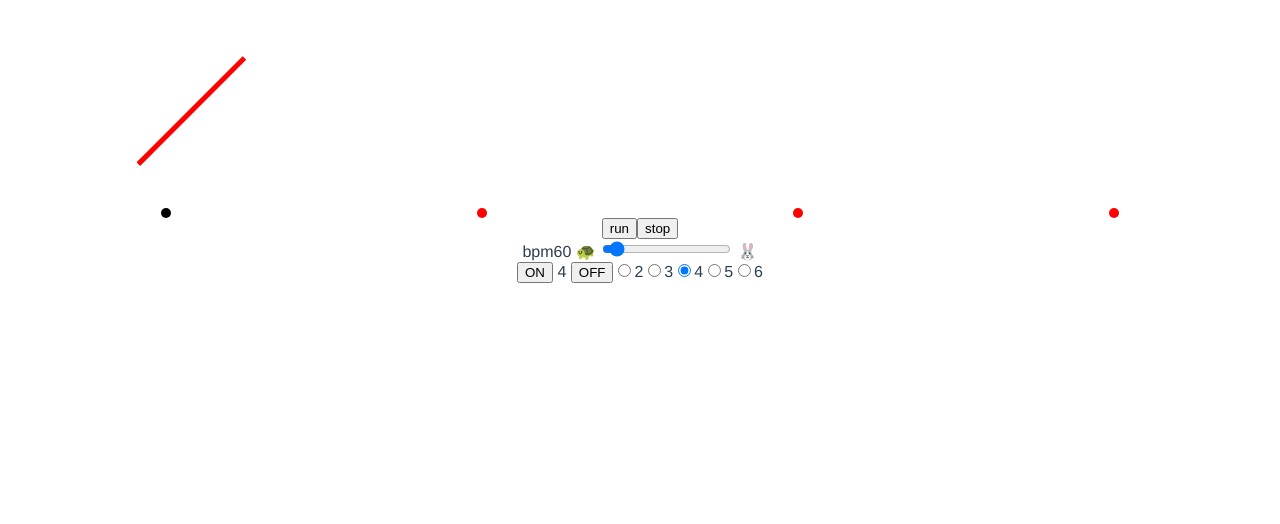
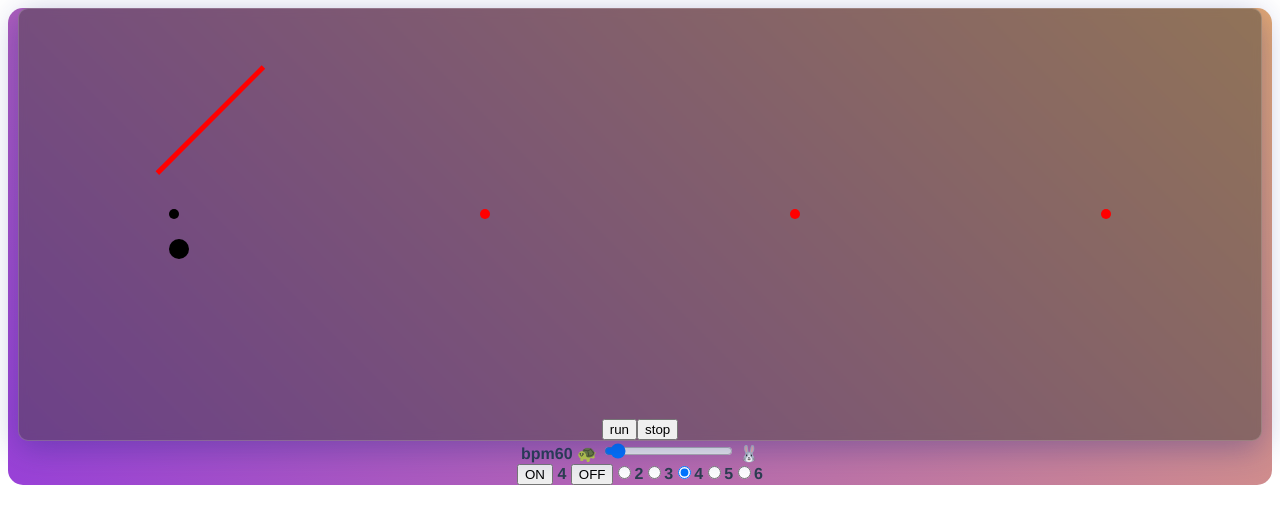
Before and after one commit to Numericlock/Metronome-vue, a Vue app: page / in a window 1280 px wide. Shown: the top 524 px of the page. Built offline with nearby package versions, Linux system fonts and the light colour scheme.

Commit message:
見た目関係

```diff
--- a/src/components/Metronome.vue
+++ b/src/components/Metronome.vue
@@ -1,11 +1,19 @@
 <template>
-    <div class="metronome-wrapper">
+    <div class="metronome-wrapper dark">
         <div class="hand-wrapper">
             <Hand class="hand" :rotate="pendulumAngle"/>
         </div>
         <div class="musicalbar-view">
             <div v-for="n in oneMusicalBar" :key="n" :class="[{ 'beat-now': (n==beatNow+1) }, 'one-beat']"></div>
         </div>
+        <div class="hand-wrapper">
+            <Hand v-if="beatAngle%360==0" class="hand-ball" :rotate="beatAngle" style="background-color:black;"/>
+            <Hand v-else class="hand-ball" :rotate="beatAngle"/>
+        </div>
+      <!--  <div class="musicalbar-view" :style="{ width: edgeLength + 'px', height: edgeLength + 'px'}">
+            <div v-for="n in oneMusicalBar" :key="n" :class="[{ 'beat-now': (n==beatNow+1) }, 'one-beat2']" :style="{ top:beatSquare(n,'y') + 'px',left:beatSquare(n,'x')}"></div>
+        </div>
+        -->
         <div class="slider-wrapper">
             <button @click="runMetronome">run</button>
             <button @click="stopMetronome">stop</button>
@@ -29,7 +37,8 @@ let gainNode;
                 isMetronomeRunning: false,
                 beatTime:0,
                 swingAngle:90,
-                pendulumAngle2:0
+                beatAngle:0,
+                edgeLength:100
             }
         },
         components: {
@@ -67,6 +76,44 @@ let gainNode;
             },
             beatNow(){
                 return (this.beatTime+this.oneMusicalBar)%this.oneMusicalBar;
+            },
+            beatSquare(index,axis){
+                const edgeLength = this.edgeLength;
+                let coordinate;
+                if(axis == "x"){
+                    switch(index){
+                        case(1):
+                            coordinate = 0;
+                            break;
+                        case(2):
+                            coordinate = 0;
+                            break;
+                        case(3):
+                            coordinate = edgeLength;
+                            break;
+                        case(4):
+                            coordinate = edgeLength;
+                            break;
+                    }
+                }else if(axis == "y"){
+                    switch(index){
+                        case(1):
+                            coordinate = 0;
+                            break;
+                        case(2):
+                            coordinate = edgeLength;
+                            break;
+                        case(3):
+                            coordinate = edgeLength;
+                            break;
+                        case(4):
+                            coordinate = 0;
+                            break;
+                    }
+                }else{
+                    return;
+                }
+                return coordinate;
             }
         },
         methods: {
@@ -121,6 +168,9 @@ let gainNode;
                     source.start(0);
                 });
             },
+            beatAngleCount(){
+                this.beatAngle = this.beatAngle+(360/this.oneMusicalBar);
+            },
             beatLoop() {
                 if(this.isMetronomeRunning){
                    // this.beat.play();
@@ -128,6 +178,7 @@ let gainNode;
                     this.elapsedTime = this.beatTime*this.oneBeatSec();
                     console.log((this.beatTime*this.oneBeatSec())-this.elapsedTime);
                    // this.elapsedTime = this.beatTime*this.oneBeatSec();
+                    this.beatAngleCount();
                     this.soundBeat();
 
                     const interval = this.oneBeatSec();
@@ -166,6 +217,11 @@ let gainNode;
             //this.elapsedTimeCountUp();
             //this.setBeat();
             //this.beatLoop();
+        },
+        watch:{
+            oneMusicalBar: function(){
+                this.beatAngle=0;
+            }
         }
     };
 </script>
@@ -177,11 +233,20 @@ let gainNode;
         .musicalbar-view{
             display: flex;
             justify-content: space-around;
+            position: relative;
             .one-beat{
                 border-radius: 100%;
                 height:10px;
                 width:10px;
                 background:red;
+            }
+            .one-beat2{
+                border-radius: 100%;
+                height:10px;
+                width:10px;
+                background:red;
+                position: absolute;
+
             }
             .beat-now{
                 background:black;
@@ -189,12 +254,33 @@ let gainNode;
         }
         .hand-wrapper{
             height:200px;
+            position: relative;
             .hand {
                 position: absolute;
                 left: 150px;
                 top: 20px;
                 background:red;
             }
+            .hand-ball {
+                position: absolute;
+                border-radius:100%;
+                left: 150px;
+                top: 20px;
+                background:red;
+                width: 20px;
+                height: 20px;
+                transform-origin: 10px 60px;
+            }
         }
     }
+    .dark {
+        color:white;
+        fill:white;
+        background: rgba( 62, 62, 62, 0.50 );
+        box-shadow: 0 8px 32px 0 rgba( 31, 38, 135, 0.37 );
+        backdrop-filter: blur( 5.0px );
+        -webkit-backdrop-filter: blur( 5.0px );
+        border-radius: 10px;
+        border: 1px solid rgba( 255, 255, 255, 0.18 );
+    }
 </style>
--- a/src/views/Home.vue
+++ b/src/views/Home.vue
@@ -37,3 +37,14 @@ import Metronome from '../components/Metronome.vue'; // @ is an alias to /src
         }
     };
 </script>
+<style>
+    .home{
+        display: flex;
+        flex-direction: column;
+        font-weight: bolder;
+        background: linear-gradient(-135deg, #E4A972, #9941D8),
+        linear-gradient(75deg, #E4A972, #9941D8 ,#79ffff)fixed;
+        border-radius: 15px;
+        padding:0px 10px;
+    }
+</style>
```
